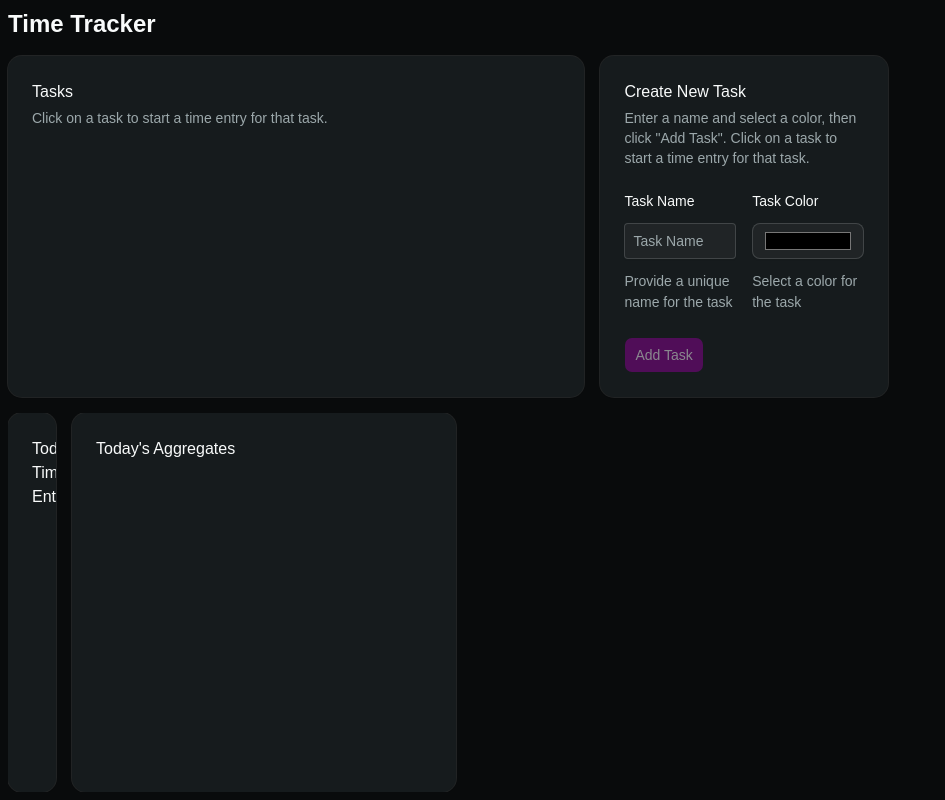
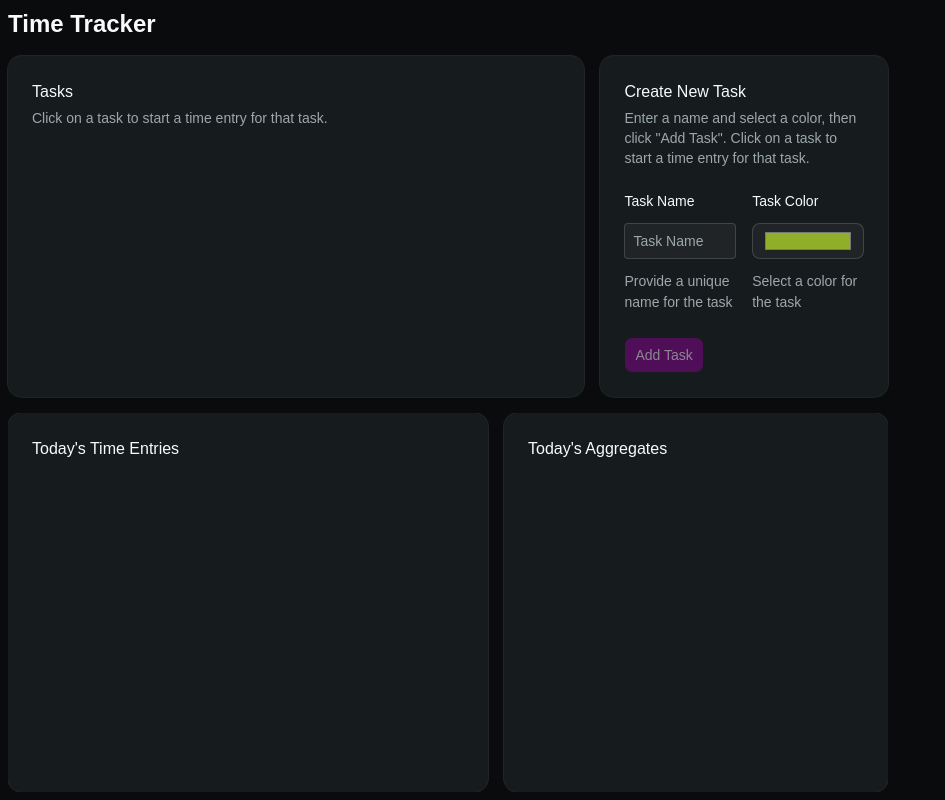
Before and after one commit to geoffolson/time-tracker, a React (Vite) app: page / in a window 1280 px wide. Shown: the whole page, without its empty margins (0-945 px from the left). Built offline with nearby package versions, Linux system fonts and the light colour scheme.

Commit message:
reset input field and color after adding a task

```diff
--- a/src/routes/index.tsx
+++ b/src/routes/index.tsx
@@ -24,15 +24,13 @@ import { Input } from '#/components/ui/input'
 
 export const Route = createFileRoute('/')({ component: Home })
 
+const randomColor = () =>
+  `#${Math.floor(Math.random() * 16777215).toString(16)}`
+
 function Home() {
   const newTimeEntryMutation = useMutation(createTimeEntryMutationOptions)
   const timeEntriesQuery = useQuery(getTimeEntriesQueryOptions(new Date()))
   const activeTimeEntryQuery = useQuery(getActiveTimeEntryQueryOptions)
-  activeTimeEntryQuery.data?.taskId &&
-    console.log(
-      'Active time entry for task ID:',
-      activeTimeEntryQuery.data.taskId,
-    )
   const tasksQuery = useSuspenseQuery(getTasksQueryOptions)
   const tasksMap: Record<number, Task> = {}
   tasksQuery.data.forEach((task) => {
@@ -40,7 +38,7 @@ function Home() {
   })
   const newTaskMutation = useMutation(createTaskMutationOptions)
   const [taskName, setTaskName] = useState('')
-  const [taskColor, setTaskColor] = useState('')
+  const [taskColor, setTaskColor] = useState(randomColor)
 
   return (
     <div className="p-2 h-full w-full max-w-4xl flex flex-col gap-4">
@@ -91,6 +89,7 @@ function Home() {
                 placeholder="Task Name"
                 className="p-2 border rounded w-full"
                 onChange={(e) => setTaskName(e.target.value)}
+                value={taskName}
               />
               <FieldDescription>
                 Provide a unique name for the task
@@ -102,6 +101,7 @@ function Home() {
                 type="color"
                 placeholder="Task Color"
                 onChange={(e) => setTaskColor(e.target.value)}
+                value={taskColor}
               />
               <FieldDescription>Select a color for the task</FieldDescription>
             </Field>
@@ -109,9 +109,17 @@ function Home() {
           <CardFooter>
             <Button
               onClick={() =>
-                newTaskMutation.mutate({ name: taskName, color: taskColor })
+                newTaskMutation.mutate(
+                  { name: taskName, color: taskColor },
+                  {
+                    onSuccess: () => {
+                      setTaskName('')
+                      setTaskColor(randomColor())
+                    },
+                  },
+                )
               }
-              disabled={!taskName || !taskColor}
+              disabled={!taskName || !taskColor || newTaskMutation.isPending}
             >
               Add Task
             </Button>
@@ -119,7 +127,7 @@ function Home() {
         </Card>
       </div>
       <div className="h-full flex gap-4 overflow-hidden">
-        <Card className="h-full">
+        <Card className="h-full grow">
           <CardHeader>
             <CardTitle>Today's Time Entries</CardTitle>
           </CardHeader>
```
